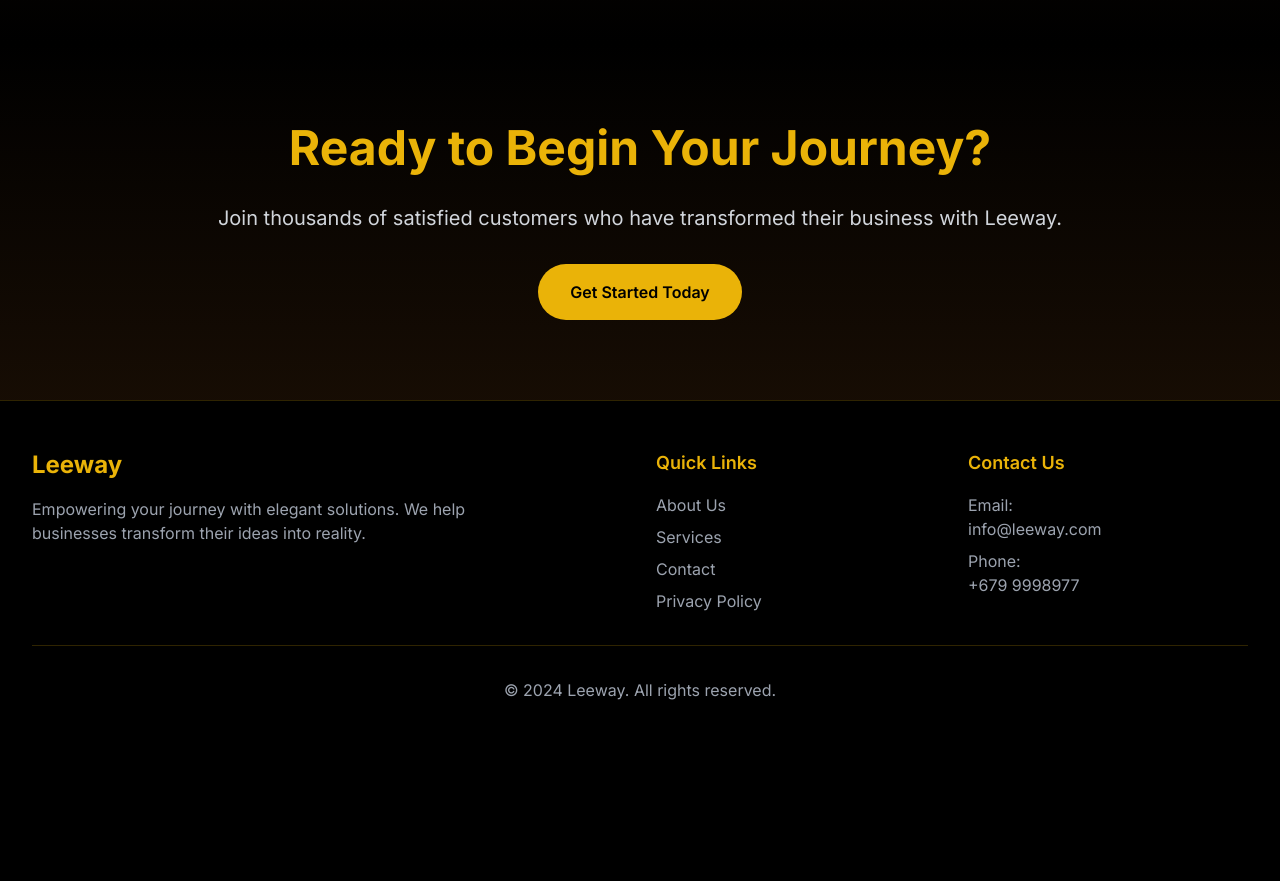
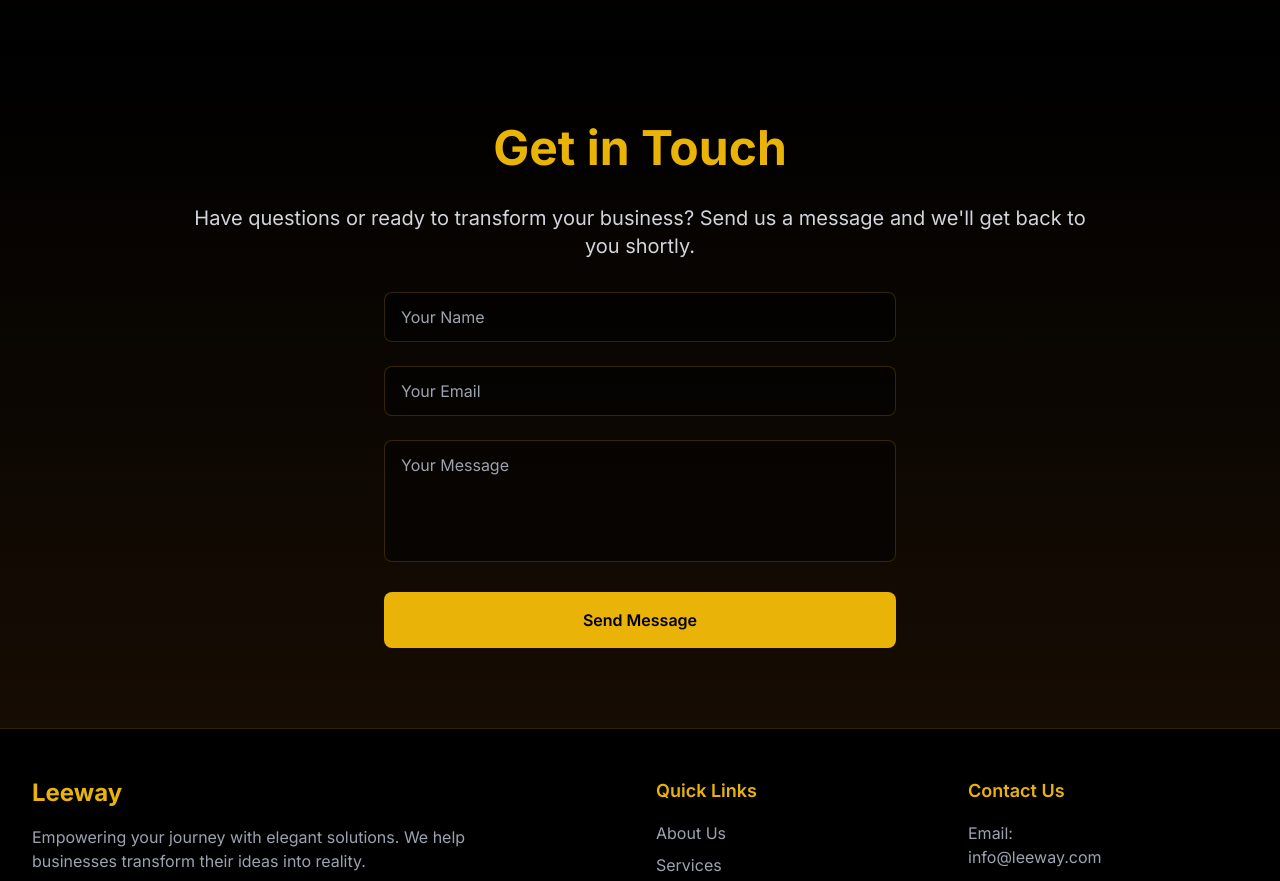
Before and after one commit to lepifj/leeway-landing, a Next.js app: page / in a window 1280 px wide. Shown: the part 1720-2601 px from the top of the page. Before the commit the page ends 2470 px from the top, so only its background shows below. Built offline with nearby package versions, Linux system fonts and the light colour scheme.

Commit message:
adding contact form

```diff
--- /dev/null
+++ b/src/app/api/contact/route.ts
@@ -0,0 +1,23 @@
+import { NextResponse } from 'next/server';
+
+export async function POST(request: Request) {
+  try {
+    const body = await request.json();
+    const { name, email, message } = body;
+
+    // Here you would typically integrate with your email service
+    // For example, using nodemailer, SendGrid, or other email services
+    // For now, we'll just log the data and return success
+    console.log('Contact form submission:', { name, email, message });
+
+    return NextResponse.json(
+      { message: 'Message sent successfully' },
+      { status: 200 }
+    );
+  } catch (error) {
+    return NextResponse.json(
+      { message: 'Failed to send message' },
+      { status: 500 }
+    );
+  }
+}
--- a/src/app/page.tsx
+++ b/src/app/page.tsx
@@ -5,6 +5,7 @@ import { ChevronDownIcon } from '@heroicons/react/24/outline';
 import { useState, useEffect, useRef } from 'react';
 import Navbar from '@/components/Navbar';
 import Footer from '@/components/Footer';
+import ContactForm from '@/components/ContactForm';
 
 export default function Home() {
   const [videoOpacity, setVideoOpacity] = useState(0);
@@ -89,6 +90,9 @@ export default function Home() {
             initial={{ opacity: 0 }}
             animate={{ opacity: 1 }}
             transition={{ delay: 0.5 }}
+            onClick={() => {
+              document.getElementById('contact')?.scrollIntoView({ behavior: 'smooth' });
+            }}
             className="mt-8 px-8 py-3 bg-yellow-500 text-black font-semibold rounded-full hover:bg-yellow-400 transition-colors"
           >
             Get Started
@@ -186,14 +190,12 @@ export default function Home() {
             transition={{ duration: 0.5 }}
           >
             <h2 className="text-4xl md:text-5xl font-bold text-yellow-500 mb-8">
-              Ready to Begin Your Journey?
+              Get in Touch
             </h2>
             <p className="text-xl text-gray-300 mb-8">
-              Join thousands of satisfied customers who have transformed their business with Leeway.
+              Have questions or ready to transform your business? Send us a message and we'll get back to you shortly.
             </p>
-            <button className="px-8 py-4 bg-yellow-500 text-black font-semibold rounded-full hover:bg-yellow-400 transition-colors">
-              Get Started Today
-            </button>
+            <ContactForm />
           </motion.div>
         </div>
       </section>
--- /dev/null
+++ b/src/components/ContactForm.tsx
@@ -0,0 +1,103 @@
+'use client';
+
+import { useState } from 'react';
+import { motion } from 'framer-motion';
+
+export default function ContactForm() {
+  const [formData, setFormData] = useState({
+    name: '',
+    email: '',
+    message: '',
+  });
+  const [status, setStatus] = useState('');
+
+  const handleSubmit = async (e: React.FormEvent) => {
+    e.preventDefault();
+    setStatus('sending');
+
+    try {
+      const response = await fetch('/api/contact', {
+        method: 'POST',
+        headers: {
+          'Content-Type': 'application/json',
+        },
+        body: JSON.stringify(formData),
+      });
+
+      if (response.ok) {
+        setStatus('success');
+        setFormData({ name: '', email: '', message: '' });
+      } else {
+        setStatus('error');
+      }
+    } catch (error) {
+      setStatus('error');
+    }
+  };
+
+  const handleChange = (e: React.ChangeEvent<HTMLInputElement | HTMLTextAreaElement>) => {
+    const { name, value } = e.target;
+    setFormData(prev => ({
+      ...prev,
+      [name]: value
+    }));
+  };
+
+  return (
+    <motion.form
+      initial={{ opacity: 0, y: 20 }}
+      whileInView={{ opacity: 1, y: 0 }}
+      transition={{ duration: 0.5 }}
+      onSubmit={handleSubmit}
+      className="max-w-lg mx-auto mt-8 space-y-6"
+    >
+      <div>
+        <input
+          type="text"
+          name="name"
+          value={formData.name}
+          onChange={handleChange}
+          placeholder="Your Name"
+          required
+          className="w-full px-4 py-3 rounded-lg bg-black/50 border border-yellow-500/20 text-white placeholder-gray-400 focus:outline-none focus:border-yellow-500/40"
+        />
+      </div>
+      <div>
+        <input
+          type="email"
+          name="email"
+          value={formData.email}
+          onChange={handleChange}
+          placeholder="Your Email"
+          required
+          className="w-full px-4 py-3 rounded-lg bg-black/50 border border-yellow-500/20 text-white placeholder-gray-400 focus:outline-none focus:border-yellow-500/40"
+        />
+      </div>
+      <div>
+        <textarea
+          name="message"
+          value={formData.message}
+          onChange={handleChange}
+          placeholder="Your Message"
+          required
+          rows={4}
+          className="w-full px-4 py-3 rounded-lg bg-black/50 border border-yellow-500/20 text-white placeholder-gray-400 focus:outline-none focus:border-yellow-500/40 resize-none"
+        />
+      </div>
+      <button
+        type="submit"
+        disabled={status === 'sending'}
+        className="w-full px-8 py-4 bg-yellow-500 text-black font-semibold rounded-lg hover:bg-yellow-400 transition-colors disabled:opacity-50 disabled:cursor-not-allowed"
+      >
+        {status === 'sending' ? 'Sending...' : 'Send Message'}
+      </button>
+
+      {status === 'success' && (
+        <p className="text-green-500 text-center">Message sent successfully!</p>
+      )}
+      {status === 'error' && (
+        <p className="text-red-500 text-center">Failed to send message. Please try again.</p>
+      )}
+    </motion.form>
+  );
+}
```
